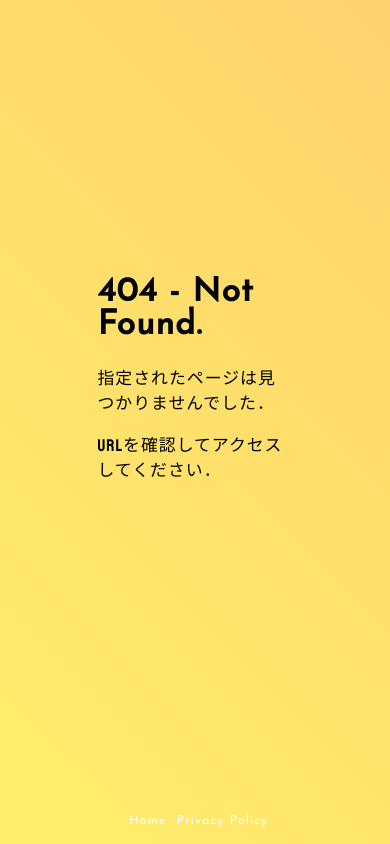
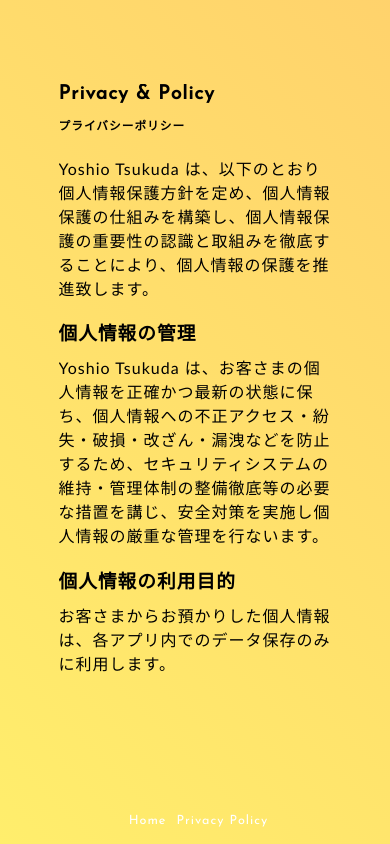
Before and after one commit to tukuyo/tukuyo.github.io, a Vue app in the folder website/: page /privacy-policy in a window 390 px wide. Before the commit this address had no page. Built offline with nearby package versions, Linux system fonts and the light colour scheme; what vue-parallax-js would draw is missing.

Commit message:
fix: Privacy&Policy

```diff
--- a/website/src/App.vue
+++ b/website/src/App.vue
@@ -6,7 +6,7 @@
           <router-link to="/">Home</router-link>
         </li>
         <li>
-          <router-link to="/privacy">Privacy Policy</router-link>
+          <router-link to="/privacy-policy">Privacy Policy</router-link>
         </li>
       </ul>
 
--- a/website/src/components/Works.vue
+++ b/website/src/components/Works.vue
@@ -46,8 +46,6 @@
                     num: 5,
                 }
             }).then(({ data }) => {
-                console.log(this.loadNum, 5)
-                console.log(data);
                 if(data.length){
                     this.works.push(...data);
                     this.loadNum += data.length;
--- a/website/src/router.js
+++ b/website/src/router.js
@@ -14,7 +14,7 @@
       component: Home
     },
     {
-      path: '/privacy',
+      path: '/privacy-policy',
       name: 'privacy',
       component: () => import(/* webpackChunkName: "privacy" */ './views/Privacy.vue')
     },
--- a/website/src/views/Privacy.vue
+++ b/website/src/views/Privacy.vue
@@ -1,11 +1,32 @@
 <template>
     <div class="privacy">
-        <h1>Privacy & Policy</h1>
-        <p> 当サイトでは，品質向上を目的に「Google アナリティクス」と言うサービスを利用して，<br>
-            cookie により匿名のトラフィックデータを収集し，アクセスの解析を行っています．<br>
-            あくまで「匿名」のトラフィックデータであり、個人の特定などの心配はありませんのでご了承ください．<br>
-            詳細についてはGoogleのページをご覧ください．
-        </p>
+        <h1>Privacy & Policy<p>プライバシーポリシー</p></h1>
+        <div class="detail-polcy">
+        Yoshio Tsukuda は、以下のとおり個人情報保護方針を定め、個人情報保護の仕組みを構築し、個人情報保護の重要性の認識と取組みを徹底することにより、個人情報の保護を推進致します。
+
+        <h3>個人情報の管理</h3>
+        Yoshio Tsukuda は、お客さまの個人情報を正確かつ最新の状態に保ち、個人情報への不正アクセス・紛失・破損・改ざん・漏洩などを防止するため、セキュリティシステムの維持・管理体制の整備徹底等の必要な措置を講じ、安全対策を実施し個人情報の厳重な管理を行ないます。
+
+        <h3>個人情報の利用目的</h3>
+        お客さまからお預かりした個人情報は、各アプリ内でのデータ保存のみに利用します。
+
+        <h3>個人情報の第三者への開示・提供の禁止</h3>
+        Yoshio Tsukuda は、お客さまよりお預かりした個人情報を適切に管理し、次のいずれかに該当する場合を除き、個人情報を第三者に開示いたしません。 お客さまの同意がある場合 お客さまが希望されるサービスを行なうために当社が業務を委託する業者に対して開示する場合 法令に基づき開示することが必要である場合
+
+        <h3>個人情報の安全対策</h3>
+        Yoshio Tsukuda は、個人情報の正確性及び安全性確保のために、セキュリティに万全の対策を講じています。
+
+        <h6>ご本人の照会</h6>
+
+        お客さまがご本人の個人情報の照会・修正・削除などをご希望される場合には、ご本人であることを確認の上、対応させていただきます。
+
+        <h3>法令、規範の遵守と見直し</h3>
+        Yoshio Tsukuda は、保有する個人情報に関して適用される日本の法令、その他規範を遵守するとともに、本ポリシーの内容を適宜見直し、その改善に努めます。
+
+        <h3>お問い合せ</h3>
+        Yoshio Tsukuda の個人情報の取扱に関するお問い合せは下記までご連絡ください。<br><br> Yoshio Tsukuda <a href="https://twitter.com/tukutuku_tukuyo">@tukutuku_tukuyo</a>
+
+        </div>
     </div>
 </template>
 
@@ -13,13 +34,26 @@
 <style lang="scss">
 .privacy {
     width: 60%;
-    height: 30%;
+    height: 40%;
     margin: 25vh 20vw;
     h1 {
         font-size: 3vw;
+        margin-top: 0;
+        margin-bottom: 10px;
+    }
+    h3 {
+        margin-bottom: 10px;
     }
     p{
         font-size: 1vw;
+    }
+    .detail-polcy {
+        width: 96%;
+        height: 60%;
+        overflow: scroll;
+        border: 1px solid black;
+        padding: 10px 10px  10px 10px;
+        font-family:'Trebuchet MS', 'Lucida Sans Unicode', 'Lucida Grande', 'Lucida Sans', Arial, sans-serif
     }
 }
 
@@ -28,14 +62,22 @@
 @media only screen and (max-width:768px) {
 .privacy {
     width: 70%;
-    height: 30%;
-    margin: 25vh 15vw;
+    height: 80%;
+    margin: 10vh 15vw;
     h1 {
         font-size: 5vw;
     }
     p{
         font-size: 3vw;
     }
+    .detail-polcy {
+        width: 100%;
+        height: 80%;
+        overflow: scroll;
+        border: none;
+        padding: 0;
+        background-color: #ffffff00;
+    }
 }
 }
 </style>
```
